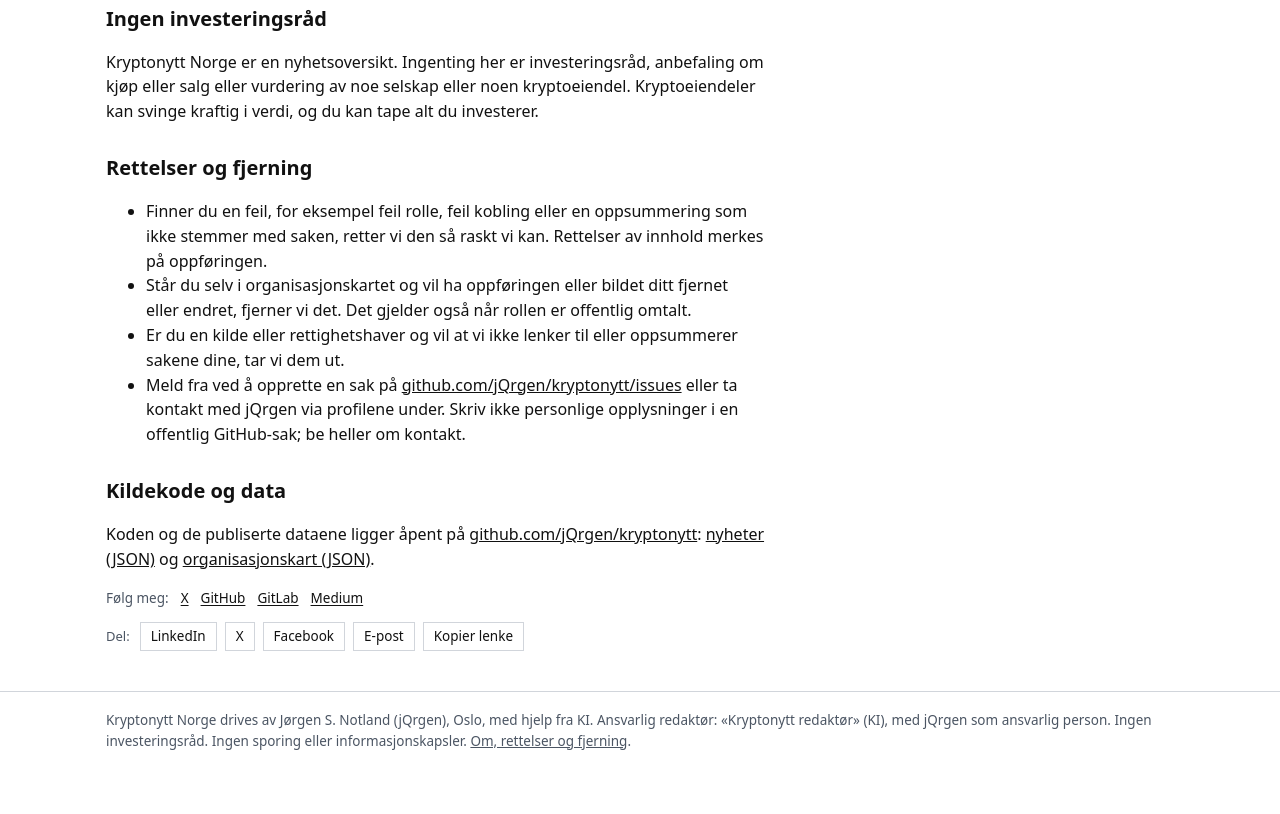
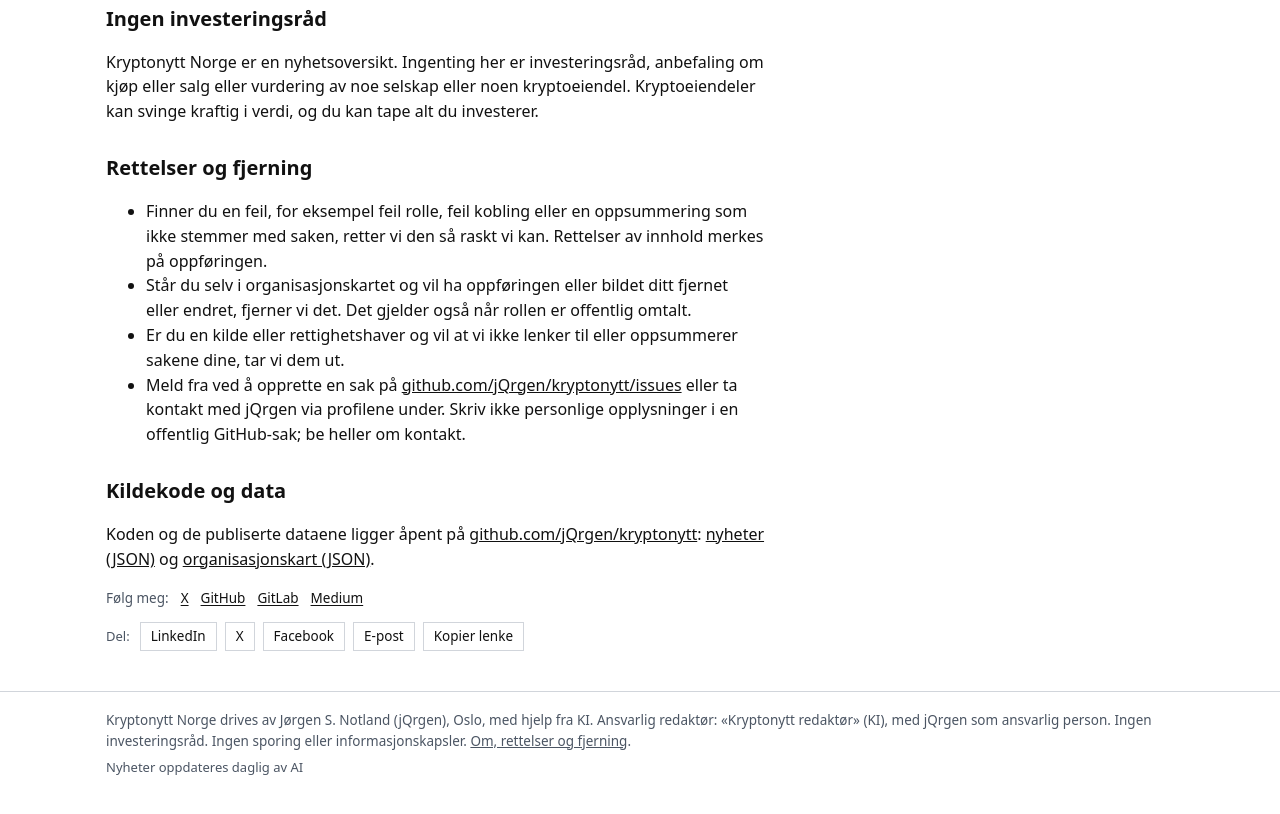
Before and after one commit to jQrgen/kryptonytt, a plain HTML site: page om/index.html in a window 1280 px wide. Shown: the part 1034-1848 px from the top of the page. Before the commit the page ends 1815 px from the top, so only its background shows below. Drawn offline with Linux system fonts and the light colour scheme.

Commit message:
Publiser 2026-10-03 17:03 CEST

```diff
--- a/om/index.html
+++ b/om/index.html
@@ -31,6 +31,7 @@ ol.news h3{font-size:18px;line-height:1.3;margin:0 0 4px}ol.news h3 a{text-decor
 .tag{display:inline-block;font-size:12px;padding:0 6px;border:1px solid var(--line);margin-left:4px;color:var(--muted)}
 .sum{margin:6px 0 0;max-width:75ch}
 .pw{font-size:12px;color:var(--accent)}
+.morgen{font-size:13px;color:var(--muted);margin:6px 0}
 .calgrid{display:none}@media(min-width:760px){.calgrid{display:grid;grid-template-columns:repeat(auto-fit,minmax(340px,1fr));gap:16px;margin:16px 0}}
 table.cal{border-collapse:collapse;width:100%;table-layout:fixed;font-size:13px}table.cal caption{text-align:left;font-weight:600;padding:4px 0}
 table.cal th{font-weight:500;color:var(--muted);padding:2px}table.cal td{border:1px solid var(--line);vertical-align:top;height:58px;padding:2px 4px;overflow:hidden}
@@ -119,7 +120,7 @@ table.list th{font-size:13px;color:var(--muted)}
 <nav class="social" aria-label="Jørgen på nett"><span class="social-label">Følg meg:</span><a class="social-x" href="https://x.com/jqrgensn" rel="me noopener noreferrer" target="_blank">X</a><a class="social-github" href="https://github.com/jQrgen" rel="me noopener noreferrer" target="_blank">GitHub</a><a class="social-gitlab" href="https://gitlab.com/jQrgen" rel="me noopener noreferrer" target="_blank">GitLab</a><a class="social-medium" href="https://jqrgen.medium.com/" rel="me noopener noreferrer" target="_blank">Medium</a></nav>
   <nav class="share" aria-label="Del artikkelen"><span class="share-label">Del:</span><a class="share-linkedin" href="https://www.linkedin.com/sharing/share-offsite/?url=https%3A%2F%2Fjqrgen.github.io%2Fkryptonytt%2Fom%2F" target="_blank" rel="noopener noreferrer">LinkedIn</a><a class="share-x" href="https://x.com/intent/post?text=Om%20Kryptonytt%20Norge%20%E2%80%93%20Kryptonytt%20Norge&amp;url=https%3A%2F%2Fjqrgen.github.io%2Fkryptonytt%2Fom%2F" target="_blank" rel="noopener noreferrer">X</a><a class="share-facebook" href="https://www.facebook.com/sharer/sharer.php?u=https%3A%2F%2Fjqrgen.github.io%2Fkryptonytt%2Fom%2F" target="_blank" rel="noopener noreferrer">Facebook</a><a class="share-email" href="mailto:?subject=Om%20Kryptonytt%20Norge%20%E2%80%93%20Kryptonytt%20Norge&amp;body=Kanskje%20interessant%20for%20deg%3A%0Ahttps%3A%2F%2Fjqrgen.github.io%2Fkryptonytt%2Fom%2F">E-post</a><button type="button" class="share-copy" data-url="https://jqrgen.github.io/kryptonytt/om/" data-done="Lenken er kopiert">Kopier lenke</button><span class="share-status" role="status" aria-live="polite"></span></nav>
 </main>
-<footer><div class="wrap">Kryptonytt Norge drives av Jørgen S. Notland (jQrgen), Oslo, med hjelp fra KI. Ansvarlig redaktør: «Kryptonytt redaktør» (KI), med jQrgen som ansvarlig person. Ingen investeringsråd. Ingen sporing eller informasjonskapsler. <a href="../om/">Om, rettelser og fjerning</a>.</div></footer>
+<footer><div class="wrap">Kryptonytt Norge drives av Jørgen S. Notland (jQrgen), Oslo, med hjelp fra KI. Ansvarlig redaktør: «Kryptonytt redaktør» (KI), med jQrgen som ansvarlig person. Ingen investeringsråd. Ingen sporing eller informasjonskapsler. <a href="../om/">Om, rettelser og fjerning</a>.<p class="morgen">Nyheter oppdateres daglig av AI</p></div></footer>
 <script>
 document.addEventListener("click", function (e) {
   var b = e.target.closest && e.target.closest(".share-copy"); if (!b) return;
```
Also changed, not shown: index.html (+3 -1 lines), kalender/index.html (+2 -1 lines), kilder/index.html (+2 -1 lines), organisasjonskart/index.html (+2 -1 lines).
